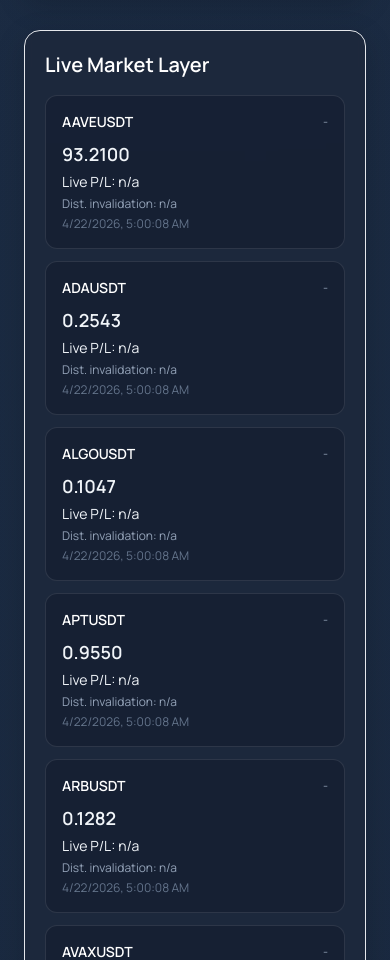
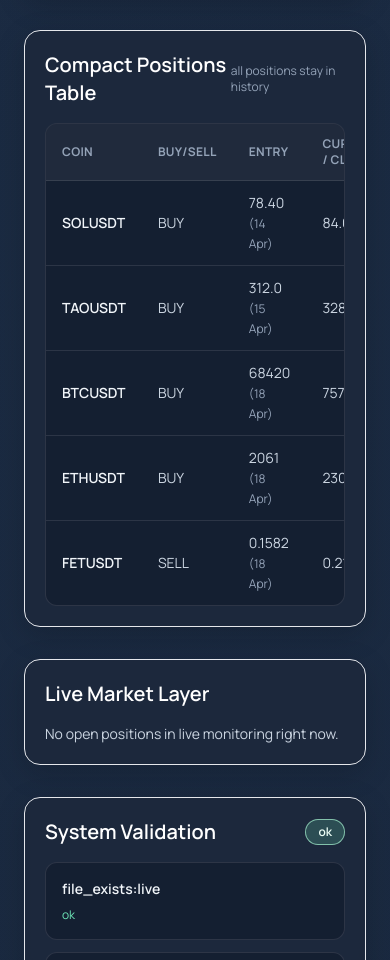
Before and after one commit to RazVany1/raiai.systems, a Next.js app: page /crypto in a window 390 px wide. Shown: the part 1040-2000 px from the top of the page. Built offline with nearby package versions, Linux system fonts and the light colour scheme.

Commit message:
Refine crypto dashboard position display and monitoring

```diff
--- a/app/crypto/page.tsx
+++ b/app/crypto/page.tsx
@@ -169,6 +169,25 @@ function pnlTextClass(pnlPct: number | null) {
   return "text-slate-100";
 }
 
+function formatShortDate(value?: string | null) {
+  if (!value) return "-";
+  const date = new Date(value);
+  if (Number.isNaN(date.getTime())) return "-";
+  return date.toLocaleDateString("en-GB", {
+    day: "2-digit",
+    month: "short",
+  });
+}
+
+function formatPrice(value?: number | null) {
+  if (value == null || !Number.isFinite(value)) return "-";
+  const abs = Math.abs(value);
+  if (abs >= 1000) return value.toFixed(0);
+  if (abs >= 100) return value.toFixed(1);
+  if (abs >= 10) return value.toFixed(2);
+  return value.toFixed(4);
+}
+
 export default function CryptoDashboardPage() {
   const [rows, setRows] = useState<SignalRow[]>([]);
   const [history, setHistory] = useState<HistoryEntry[]>([]);
@@ -275,13 +294,11 @@ export default function CryptoDashboardPage() {
           ? row.exitPrice ?? row.entryPrice
           : livePrice ?? row.entryPrice;
 
-        const signedPnl = row.resultPct ?? (
+        const pnlPct = row.resultPct ?? (
           row.entryPrice != null && currentPrice != null
             ? Number((((currentPrice - row.entryPrice) / row.entryPrice) * 100).toFixed(2))
             : null
         );
-
-        const pnlPct = row.side === "SELL" && signedPnl != null ? Number((-signedPnl).toFixed(2)) : signedPnl;
 
         const normalizedStatus = row.status === "closed"
           ? ((pnlPct ?? 0) >= 0 ? "closed_green" : "closed_red")
@@ -308,6 +325,10 @@ export default function CryptoDashboardPage() {
   const waitingPositions = trackedPositions.filter((row) => row.status === "waiting");
   const visibleCandidates = signalCandidates.filter((row) => row.priorityScore >= 60);
   const riskRows = liveMarket.filter((row) => row.entryPrice != null || row.invalidationPrice != null);
+  const openLiveMarketRows = liveMarket.filter((row) => {
+    const tracked = trackedPositions.find((position) => position.symbol === row.symbol);
+    return tracked?.status?.startsWith("open_");
+  });
   const compactPositions = trackedPositions
     .filter((row) => row.entryPrice != null)
     .map((row) => ({
@@ -318,6 +339,7 @@ export default function CryptoDashboardPage() {
       pnl: row.pnlPct,
       state: row.status.startsWith("closed_") ? "closed" : row.status.startsWith("open_") ? "running" : row.status,
       openedAt: row.openedAt ?? "",
+      openedAtLabel: formatShortDate(row.openedAt),
     }))
     .sort((a, b) => {
       const ad = a.openedAt ? new Date(a.openedAt).getTime() : 0;
@@ -371,32 +393,6 @@ export default function CryptoDashboardPage() {
         </section>
 
         <section className={`${shellClass} mb-8`}>
-          <h2 className="mb-4 text-xl font-semibold text-white">Live Market Layer</h2>
-          <div className="grid gap-3 md:grid-cols-2 xl:grid-cols-3">
-            {liveMarket.slice(0, 12).map((row) => (
-              <div key={row.symbol} className="rounded-xl border border-slate-100/10 bg-slate-900/40 p-4">
-                <div className="flex items-center justify-between">
-                  <p className="text-sm font-semibold text-white">{row.symbol}</p>
-                  <p className="text-xs text-slate-400">{row.side || "-"}</p>
-                </div>
-                <p className="mt-2 text-lg font-semibold text-slate-100">
-                  {row.livePrice != null ? row.livePrice.toFixed(4) : "n/a"}
-                </p>
-                <p className={`mt-1 text-sm ${pnlTextClass(row.livePnlPct)}`}>
-                  Live P/L: {row.livePnlPct != null ? `${row.livePnlPct}%` : "n/a"}
-                </p>
-                <p className="mt-1 text-xs text-slate-400">
-                  Dist. invalidation: {row.distanceToInvalidationPct != null ? `${row.distanceToInvalidationPct}%` : "n/a"}
-                </p>
-                <p className="mt-1 text-xs text-slate-500">
-                  {row.marketTimestamp ? new Date(row.marketTimestamp).toLocaleString() : "-"}
-                </p>
-              </div>
-            ))}
-          </div>
-        </section>
-
-        <section className={`${shellClass} mb-8`}>
           <div className="mb-4 flex items-center justify-between">
             <h2 className="text-xl font-semibold text-white">Compact Positions Table</h2>
             <span className="text-xs text-slate-400">all positions stay in history</span>
@@ -418,8 +414,8 @@ export default function CryptoDashboardPage() {
                   <tr key={`compact-${row.symbol}-${row.openedAt}`} className="border-t border-white/10">
                     <td className="px-4 py-3 font-semibold text-slate-100">{row.symbol}</td>
                     <td className="px-4 py-3">{row.side}</td>
-                    <td className="px-4 py-3">{row.entry ?? '-'}</td>
-                    <td className="px-4 py-3">{row.currentOrExit ?? '-'}</td>
+                    <td className="px-4 py-3">{formatPrice(row.entry)} <span className="text-xs text-slate-400">({row.openedAtLabel})</span></td>
+                    <td className="px-4 py-3">{formatPrice(row.currentOrExit)}</td>
                     <td className={`px-4 py-3 ${pnlTextClass(row.pnl)}`}>{row.pnl != null ? `${row.pnl}%` : '-'}</td>
                     <td className="px-4 py-3">{row.state}</td>
                   </tr>
@@ -427,6 +423,36 @@ export default function CryptoDashboardPage() {
               </tbody>
             </table>
           </div>
+        </section>
+
+        <section className={`${shellClass} mb-8`}>
+          <h2 className="mb-4 text-xl font-semibold text-white">Live Market Layer</h2>
+          {openLiveMarketRows.length === 0 ? (
+            <p className="text-sm text-slate-300">No open positions in live monitoring right now.</p>
+          ) : (
+            <div className="grid gap-3 md:grid-cols-2 xl:grid-cols-3">
+              {openLiveMarketRows.map((row) => (
+                <div key={row.symbol} className="rounded-xl border border-slate-100/10 bg-slate-900/40 p-4">
+                  <div className="flex items-center justify-between">
+                    <p className="text-sm font-semibold text-white">{row.symbol}</p>
+                    <p className="text-xs text-slate-400">{row.side || "-"}</p>
+                  </div>
+                  <p className="mt-2 text-lg font-semibold text-slate-100">
+                    {row.livePrice != null ? row.livePrice.toFixed(4) : "n/a"}
+                  </p>
+                  <p className={`mt-1 text-sm ${pnlTextClass(row.livePnlPct)}`}>
+                    Live P/L: {row.livePnlPct != null ? `${row.livePnlPct}%` : "n/a"}
+                  </p>
+                  <p className="mt-1 text-xs text-slate-400">
+                    Dist. invalidation: {row.distanceToInvalidationPct != null ? `${row.distanceToInvalidationPct}%` : "n/a"}
+                  </p>
+                  <p className="mt-1 text-xs text-slate-500">
+                    {row.marketTimestamp ? new Date(row.marketTimestamp).toLocaleString() : "-"}
+                  </p>
+                </div>
+              ))}
+            </div>
+          )}
         </section>
 
         <section className={`${shellClass} mb-8`}>
--- a/public/data/divert-live-market.json
+++ b/public/data/divert-live-market.json
@@ -1,175 +1,4 @@
 {
-  "updatedAt": "2026-04-22T05:00:08.924523+00:00",
-  "rows": [
-    {
-      "symbol": "AAVEUSDT",
-      "livePrice": 93.21,
-      "entryPrice": null,
-      "invalidationPrice": null,
-      "side": null,
-      "livePnlPct": null,
-      "distanceToInvalidationPct": null,
-      "marketTimestamp": "2026-04-22T05:00:08.924523+00:00"
-    },
-    {
-      "symbol": "ADAUSDT",
-      "livePrice": 0.2543,
-      "entryPrice": null,
-      "invalidationPrice": null,
-      "side": null,
-      "livePnlPct": null,
-      "distanceToInvalidationPct": null,
-      "marketTimestamp": "2026-04-22T05:00:08.924523+00:00"
-    },
-    {
-      "symbol": "ALGOUSDT",
-      "livePrice": 0.1047,
-      "entryPrice": null,
-      "invalidationPrice": null,
-      "side": null,
-      "livePnlPct": null,
-      "distanceToInvalidationPct": null,
-      "marketTimestamp": "2026-04-22T05:00:08.924523+00:00"
-    },
-    {
-      "symbol": "APTUSDT",
-      "livePrice": 0.955,
-      "entryPrice": null,
-      "invalidationPrice": null,
-      "side": null,
-      "livePnlPct": null,
-      "distanceToInvalidationPct": null,
-      "marketTimestamp": "2026-04-22T05:00:08.924523+00:00"
-    },
-    {
-      "symbol": "ARBUSDT",
-      "livePrice": 0.1282,
-      "entryPrice": null,
-      "invalidationPrice": null,
-      "side": null,
-      "livePnlPct": null,
-      "distanceToInvalidationPct": null,
-      "marketTimestamp": "2026-04-22T05:00:08.924523+00:00"
-    },
-    {
-      "symbol": "AVAXUSDT",
-      "livePrice": 9.56,
-      "entryPrice": null,
-      "invalidationPrice": null,
-      "side": null,
-      "livePnlPct": null,
-      "distanceToInvalidationPct": null,
-      "marketTimestamp": "2026-04-22T05:00:08.924523+00:00"
-    },
-    {
-      "symbol": "BTCUSDT",
-      "livePrice": 77515.86,
-      "entryPrice": 68420.0,
-      "invalidationPrice": 67360.66,
-      "side": "BUY",
-      "livePnlPct": 13.29,
-      "distanceToInvalidationPct": 13.1,
-      "marketTimestamp": "2026-04-22T05:00:08.924523+00:00"
-    },
-    {
-      "symbol": "CRVUSDT",
-      "livePrice": 0.2343,
-      "entryPrice": null,
-      "invalidationPrice": null,
-      "side": null,
-      "livePnlPct": null,
-      "distanceToInvalidationPct": null,
-      "marketTimestamp": "2026-04-22T05:00:08.924523+00:00"
-    },
-    {
-      "symbol": "ETHUSDT",
-      "livePrice": 2363.7,
-      "entryPrice": 2061.2,
-      "invalidationPrice": 2023.04,
-      "side": "BUY",
-      "livePnlPct": 14.68,
-      "distanceToInvalidationPct": 14.41,
-      "marketTimestamp": "2026-04-22T05:00:08.924523+00:00"
-    },
-    {
-      "symbol": "FETUSDT",
-      "livePrice": 0.2137,
-      "entryPrice": 0.1582,
-      "invalidationPrice": 0.1651,
-      "side": "SELL",
-      "livePnlPct": -35.08,
-      "distanceToInvalidationPct": -22.74,
-      "marketTimestamp": "2026-04-22T05:00:08.924523+00:00"
-    },
-    {
-      "symbol": "FILUSDT",
-      "livePrice": 0.951,
-      "entryPrice": null,
-      "invalidationPrice": null,
-      "side": null,
-      "livePnlPct": null,
-      "distanceToInvalidationPct": null,
-      "marketTimestamp": "2026-04-22T05:00:08.924523+00:00"
-    },
-    {
-      "symbol": "HBARUSDT",
-      "livePrice": 0.0905,
-      "entryPrice": null,
-      "invalidationPrice": null,
-      "side": null,
-      "livePnlPct": null,
-      "distanceToInvalidationPct": null,
-      "marketTimestamp": "2026-04-22T05:00:08.924523+00:00"
-    },
-    {
-      "symbol": "SOLUSDT",
-      "livePrice": 87.1,
-      "entryPrice": 78.4,
-      "invalidationPrice": 76.6,
-      "side": "BUY",
-      "livePnlPct": 11.1,
-      "distanceToInvalidationPct": 12.06,
-      "marketTimestamp": "2026-04-22T05:00:08.924523+00:00"
-    },
-    {
-      "symbol": "TAOUSDT",
-      "livePrice": 246.7,
-      "entryPrice": 312.0,
-      "invalidationPrice": 301.0,
-      "side": "BUY",
-      "livePnlPct": -20.93,
-      "distanceToInvalidationPct": -22.01,
-      "marketTimestamp": "2026-04-22T05:00:08.924523+00:00"
-    },
-    {
-      "symbol": "WIFUSDT",
-      "livePrice": 0.201,
-      "entryPrice": null,
-      "invalidationPrice": 0.173,
-      "side": "BUY",
-      "livePnlPct": null,
-      "distanceToInvalidationPct": 13.93,
-      "marketTimestamp": "2026-04-22T05:00:08.924523+00:00"
-    },
-    {
-      "symbol": "WLDUSDT",
-      "livePrice": 0.2649,
-      "entryPrice": null,
-      "invalidationPrice": null,
-      "side": null,
-      "livePnlPct": null,
-      "distanceToInvalidationPct": null,
-      "marketTimestamp": "2026-04-22T05:00:08.924523+00:00"
-    },
-    {
-      "symbol": "XLMUSDT",
-      "livePrice": 0.1802,
-      "entryPrice": null,
-      "invalidationPrice": null,
-      "side": null,
-      "livePnlPct": null,
-      "distanceToInvalidationPct": null,
-      "marketTimestamp": "2026-04-22T05:00:08.924523+00:00"
-    }
-  ]
+  "updatedAt": "2026-04-22T05:41:09.019025+00:00",
+  "rows": []
 }
--- a/public/data/divert-live.json
+++ b/public/data/divert-live.json
@@ -1,10 +1,10 @@
 {
   "strategy": "DiverT Strategy",
-  "updatedAt": "2026-04-22T05:00:08.773694+00:00",
+  "updatedAt": "2026-04-22T05:30:08.169084+00:00",
   "lastScan": {
     "status": "success",
     "newSignals": 0,
-    "nextScanAt": "2026-04-22T05:30:08.773694+00:00"
+    "nextScanAt": "2026-04-22T06:00:08.169084+00:00"
   },
   "rows": [
     {
--- a/public/data/divert-position-tracker.json
+++ b/public/data/divert-position-tracker.json
@@ -69,7 +69,7 @@
     "side": "BUY",
     "timeframe": "4h",
     "entryPrice": null,
-    "currentPrice": 0.201,
+    "currentPrice": 0.204,
     "exitPrice": null,
     "pnlPct": null,
     "status": "waiting",
```
Also changed, not shown: public/data/divert-alerts.json (+12 -12 lines), public/data/divert-open-monitor.json (added, +7 -0 lines), public/data/divert-post-exit.json (+20 -20 lines), public/data/divert-history.json, 1 other file (tests, documents, lock files or other folders).
